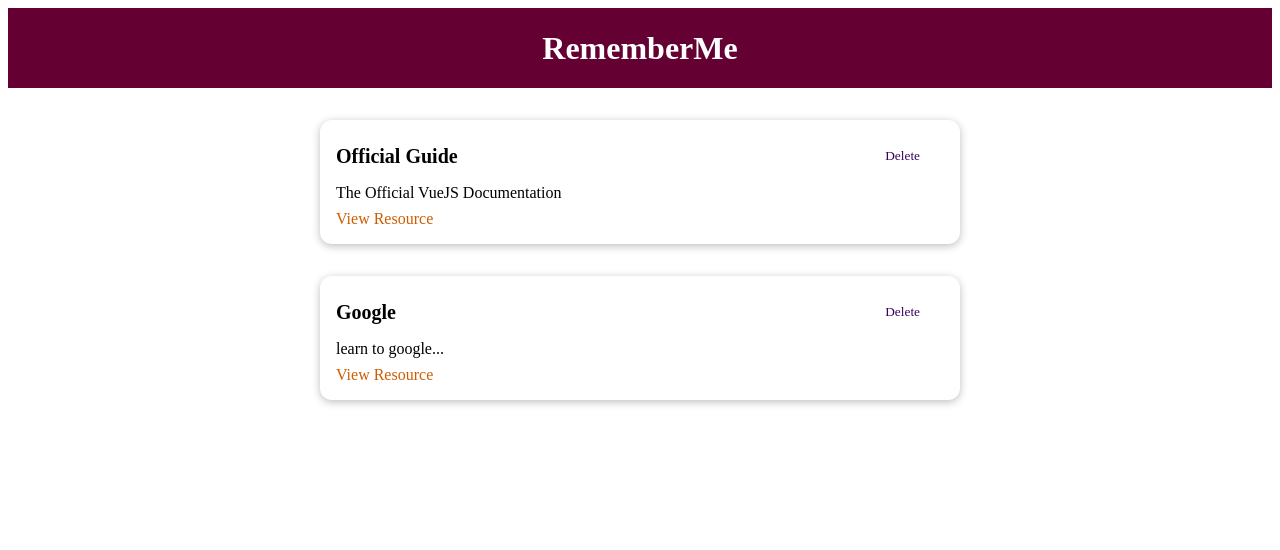
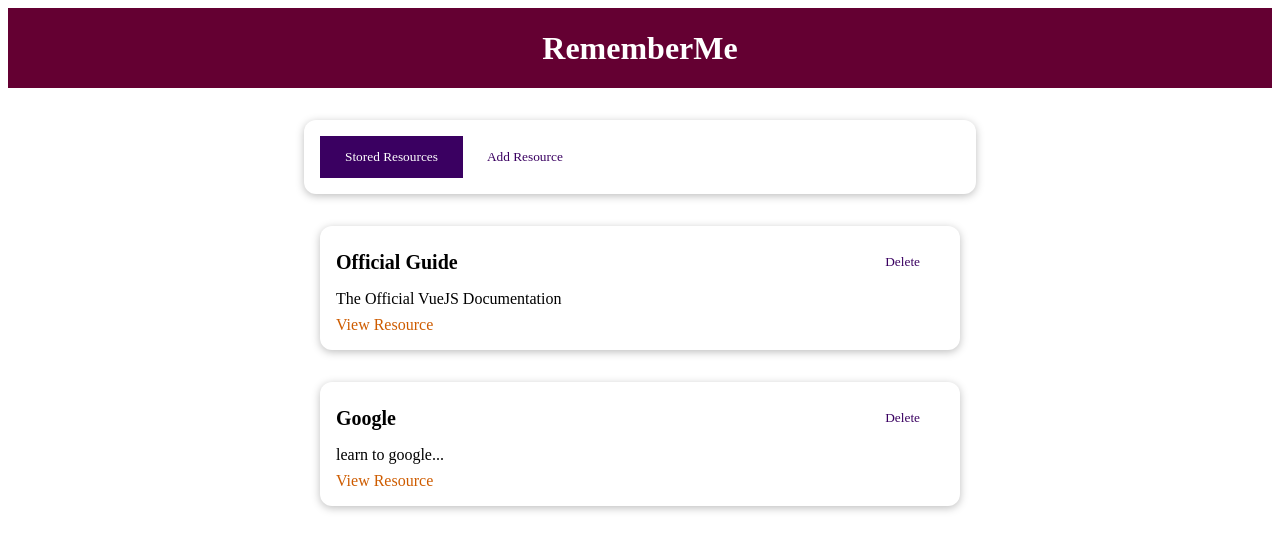
Before and after one commit to northernocean/learning-js-vue, a Vue app: page / in a window 1280 px wide. Shown: the top 550 px of the page. Built offline with nearby package versions, Linux system fonts and the light colour scheme.

Commit message:
dynamic components

```diff
--- a/src/App.vue
+++ b/src/App.vue
@@ -1,34 +1,16 @@
 <template>
   <main-header title="RememberMe"></main-header>
-  <stored-resources :resources="storedResources"></stored-resources>
+  <the-resources></the-resources>
 </template>
 
 <script>
-import StoredResources from './components/learning-resources/StoredResources.vue';
 import MainHeader from './components/layouts/MainHeader.vue';
+import TheResources from './components/learning-resources/TheResources.vue';
 
 export default {
   components: {
-    'stored-resources': StoredResources,
     'main-header': MainHeader,
-  },
-  data() {
-    return {
-      storedResources: [
-        {
-          id: 'official-guide',
-          title: 'Official Guide',
-          description: 'The Official VueJS Documentation',
-          link: 'https://vuejs.org',
-        },
-        {
-          id: 'google',
-          title: 'Google',
-          description: 'learn to google...',
-          link: 'https://www.google.com',
-        },
-      ],
-    };
+    'the-resources': TheResources,
   },
 };
 </script>
--- /dev/null
+++ b/src/components/learning-resources/AddResource.vue
@@ -0,0 +1,22 @@
+<template>
+  <base-card>
+    <form>
+      <div class="form-control">
+        <label for="title">Title</label>
+        <input type="text" id="title" name="title" />
+      </div>
+      <div class="form-control">
+        <label for="description">Title</label>
+        <textarea
+          type="text"
+          id="description"
+          name="description"
+          rows="3"
+        ></textarea>
+      </div>
+    </form>
+  </base-card>
+</template>
+
+<style scoped>
+</style>
--- a/src/components/learning-resources/StoredResources.vue
+++ b/src/components/learning-resources/StoredResources.vue
@@ -18,7 +18,7 @@ export default {
   components: {
     'learning-resource': LearningResource,
   },
-  props: ['resources'],
+  inject: ['resources'],
 };
 </script>
 
--- /dev/null
+++ b/src/components/learning-resources/TheResources.vue
@@ -0,0 +1,54 @@
+<template>
+  <base-card>
+    <base-button @click="setSelectedTab('stored-resources')"
+      :mode="selectedTab == 'stored-resources' ? null : 'flat'">
+      Stored Resources</base-button
+    >
+    <base-button @click="setSelectedTab('add-resource')"
+      :mode="selectedTab == 'add-resource' ? null : 'flat'">
+      Add Resource</base-button
+    >
+  </base-card>
+  <component :is="selectedTab"></component>
+</template>
+
+<script>
+import StoredResources from './StoredResources.vue';
+import AddResource from './AddResource.vue';
+
+export default {
+  components: {
+    'stored-resources': StoredResources,
+    'add-resource': AddResource,
+  },
+  data() {
+    return {
+      selectedTab: 'stored-resources',
+      storedResources: [
+        {
+          id: 'official-guide',
+          title: 'Official Guide',
+          description: 'The Official VueJS Documentation',
+          link: 'https://vuejs.org',
+        },
+        {
+          id: 'google',
+          title: 'Google',
+          description: 'learn to google...',
+          link: 'https://www.google.com',
+        },
+      ],
+    };
+  },
+  methods: {
+    setSelectedTab(tab) {
+      this.selectedTab = tab;
+    },
+  },
+  provide() {
+    return {
+      resources: this.storedResources,
+    };
+  },
+};
+</script>
```
